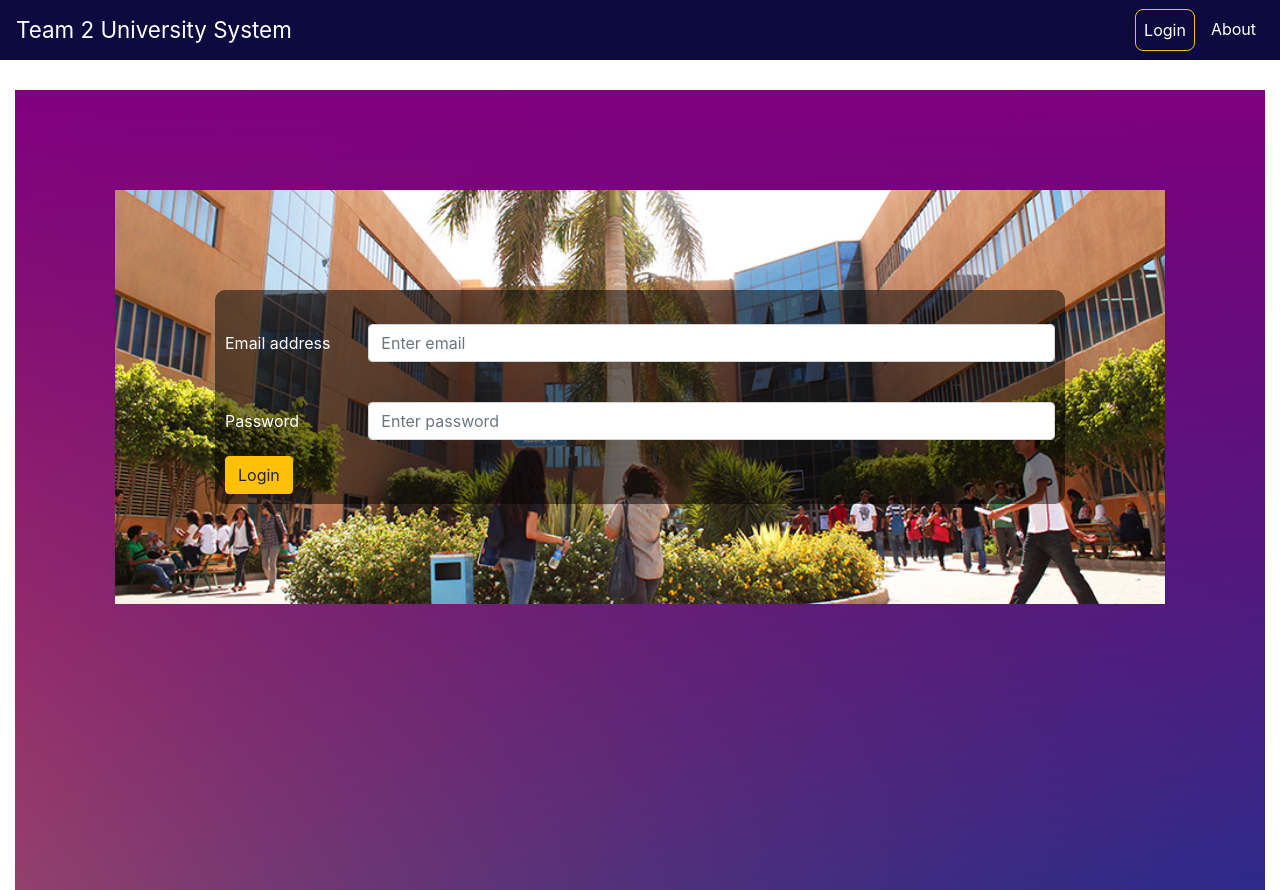
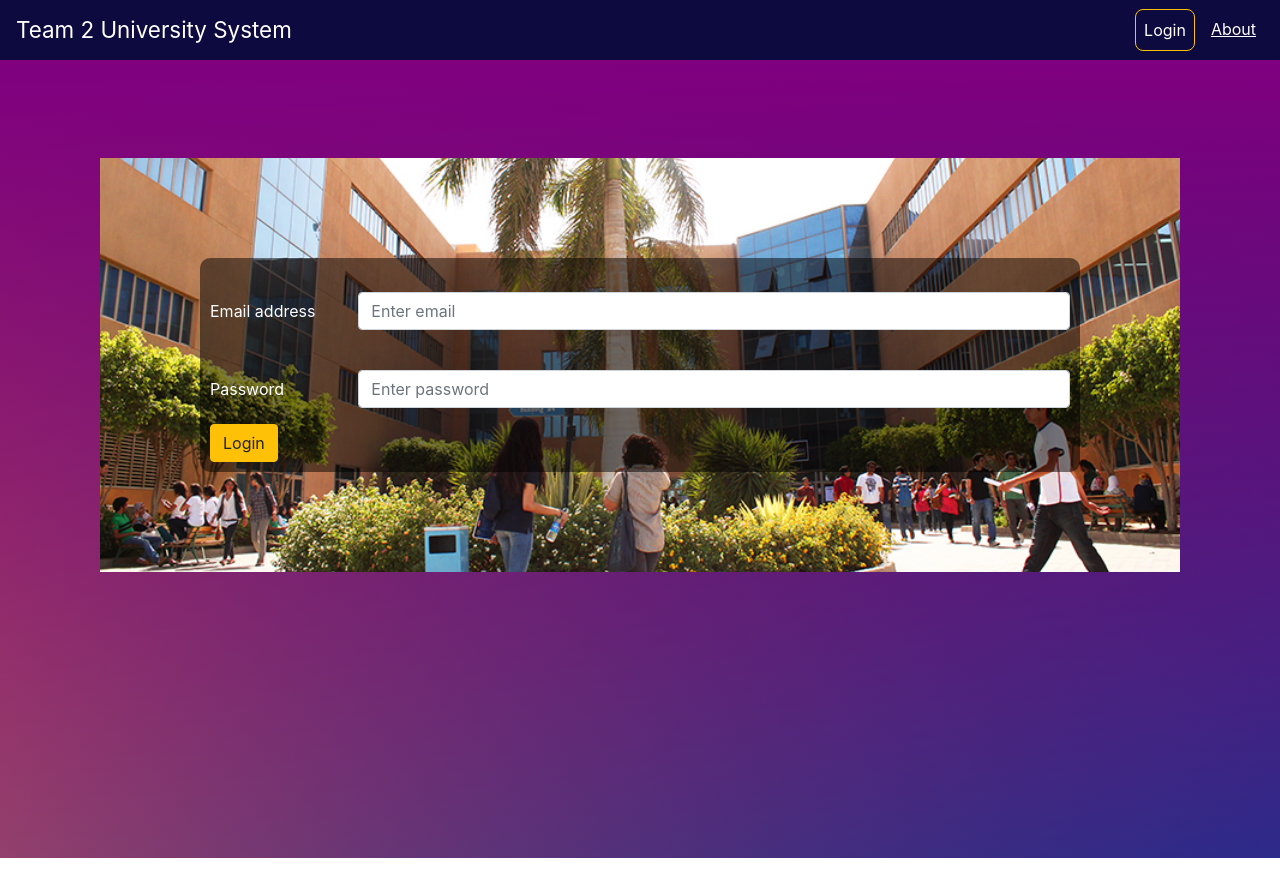
Before and after one commit to aearly1/Team-2, a React (Create React App) app in the folder client/: page / in a window 1280 px wide. After the commit the page ends 858 px from the top, so only its background shows below. Built offline with nearby package versions, Linux system fonts and the light colour scheme.

Commit message:
Diab tried his best

```diff
--- a/client/src/App.js
+++ b/client/src/App.js
@@ -47,8 +47,13 @@ function App (){
   const [ tokeypokey, setTokeypokey ] = useState(false);
 
 
-
-  let style1 = { paddingTop:90}
+  let style1 = {
+    padding:0,
+    paddingTop:58,
+    paddingBottom:0,
+    marginBottom:0
+  }
+  let style2 = {paddingTop:90}
   return (
     <Router>
      <Fragment>
@@ -56,7 +61,7 @@ function App (){
        {
         token?(
         <>
-        <Container fluid style= {style1}>
+        <Container fluid style= {style2}>
           <Switch>
             <Route exact path = '/' component = {Profile} />
             <Route exact path = '/course-staff' component = {HODCourseStaff}/>
@@ -88,7 +93,7 @@ function App (){
             <Route exact path = '/manageSlots' component = {SlotsPage} />
             <Route exact path = '/requests' component = {Requests} />
             <Route exact path = '/about' component = {About} />
-            <Route exact path = '/login' component = {Login} />
+            <Route exact path = '/login' component ={Profile} />
             <Route exact path = '/profile' component = {Profile} />
             <Route exact path = '/attendance' component = {Attendance} />
             <Route exact path = '/logout' component = {() => <Logout setTokeypokey={setTokeypokey} />} />
--- a/client/src/components/layout/SidebarMain.js
+++ b/client/src/components/layout/SidebarMain.js
@@ -68,13 +68,7 @@ const SidebarWrap = styled.div`
 function SidebarMain({tokey}) {
   const token = useToken().token
   const [sidebar, setSidebar] = useState(false);
-  const [name1, setName1] = useState('');
-  useEffect( ()=>{
-    if(token){
-      axios.get('http://localhost:5000/api/staffs/name',{headers:{'auth-token':token}}).then((res)=>{
-           setName1(res.data)
-        }).catch(err=>alert(err))
-      }}, []  )
+
 
 
   const showSidebar = () => setSidebar(!sidebar);
@@ -91,18 +85,19 @@ function SidebarMain({tokey}) {
             <Nav className="ml-auto">
             {(tokey||token)?
                 (<>
-                <Nav.Item><Nav.Link href="/profile" style = {{textDecoration:"underline", whiteSpace:"nowrap"}}>
-                <i class="fas fa-user-circle pr-1" >
-                </i>
-                {name1}
-                </Nav.Link>
-                </Nav.Item>
-                <Nav.Item className = "border border-1 border-warning mr-2" style={{borderRadius: 8}}>
+
+                <Nav.Item style = {{textDecoration:"underline", whiteSpace:"nowrap"}}>
                 <Nav.Link href="/logout"
                 >Log out
                 </Nav.Link>
                 </Nav.Item>
-                </> )
+                <Nav.Item><Nav.Link href="/profile" style = {{textDecoration:"underline", whiteSpace:"nowrap"}}>
+                Profile
+                </Nav.Link>
+                </Nav.Item>
+                </>
+
+                )
                 :
                 (
                 <Nav.Item className = "border border-1 border-warning mr-2" style={{borderRadius: 8}}>
@@ -112,7 +107,7 @@ function SidebarMain({tokey}) {
                 </Nav.Item>
                  )
                 }
-                <Nav.Item><Nav.Link href="/about">About</Nav.Link></Nav.Item>
+                <Nav.Item><Nav.Link href="/about" style = {{textDecoration:"underline", whiteSpace:"nowrap"}}>About</Nav.Link></Nav.Item>
 
             </Nav>
 
```
Also changed, not shown: client/public/manifest.json.
